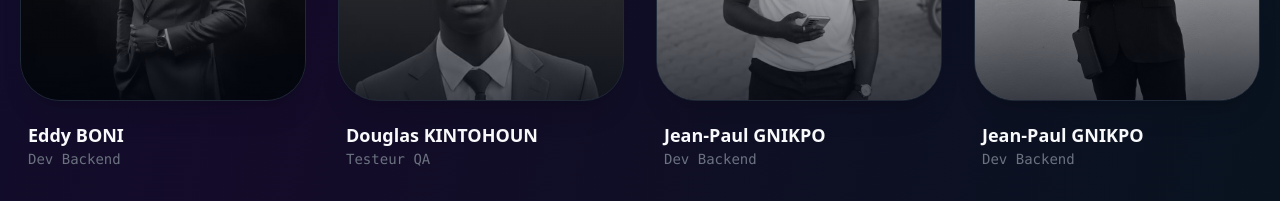
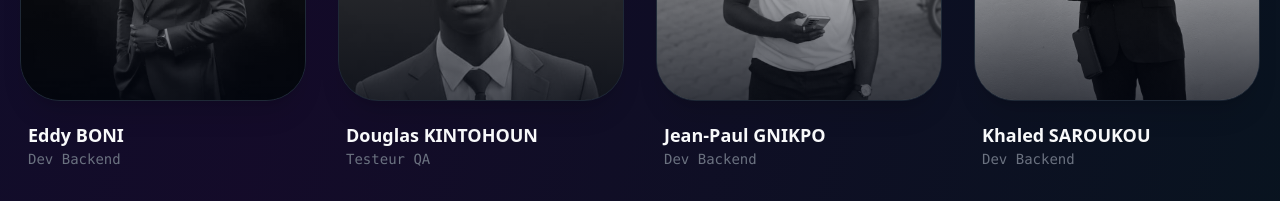
Before and after one commit to 7Bhil/Challenge-react, a React (Vite) app: page / in a window 1280 px wide. Shown: the part 3780-3981 px from the top of the page. Built offline with nearby package versions, Linux system fonts and the light colour scheme; no server answers.

Commit message:
version beta1.8

```diff
--- a/src/data/team.js
+++ b/src/data/team.js
@@ -77,10 +77,10 @@ export const teamData = {
     },
     {
       id: 8,
-      name: "Jean-Paul GNIKPO",
-      username: "@jeanpaul_gnikpo",
+      name: "Khaled SAROUKOU",
+      username: "@khaled_saroukou",
       role: "Dev Backend",
-      skill: "laravel",
+      skill: "JAVA",
       image: pote08,
       objectPosition: "top"
     },
```
